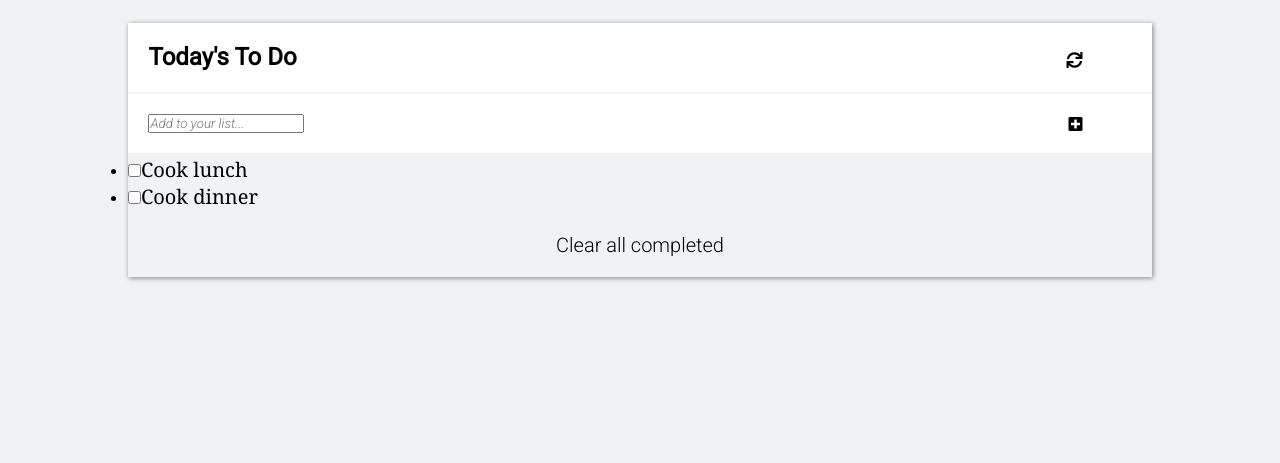
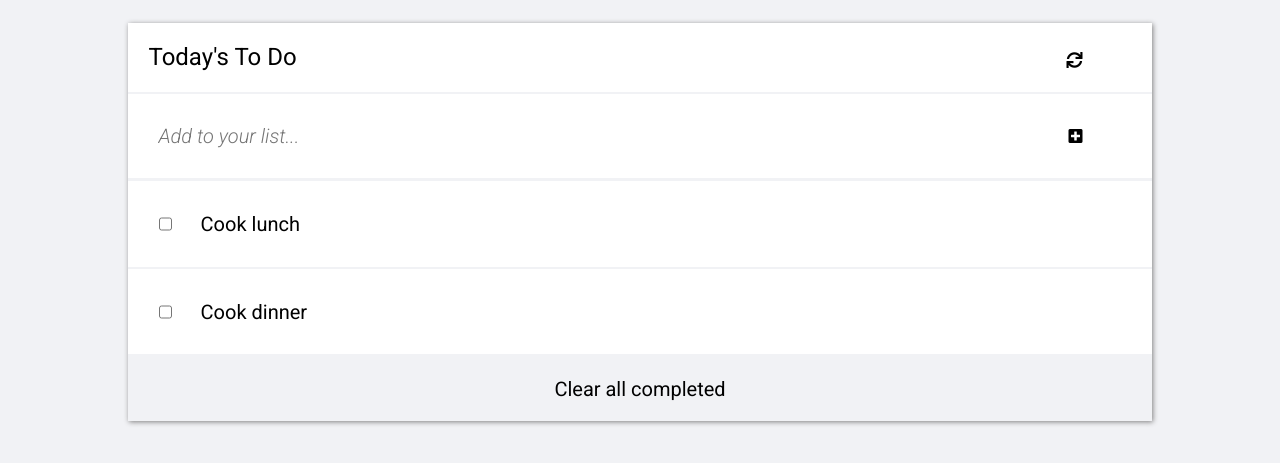
Before and after one commit to SelmaNdapanda/To-Do-List, a website built with webpack: page src/index.html in a window 1280 px wide. Shown: the part 91-554 px from the top of the page. Built offline with nearby package versions, Linux system fonts and the light colour scheme.

Commit message:
Update style.css file

```diff
--- a/src/style.css
+++ b/src/style.css
@@ -12,6 +12,7 @@ body {
 h1 {
   margin-top: 30px;
   margin-bottom: 30px;
+  font-weight: bold;
 }
 
 .container {
@@ -37,11 +38,16 @@ h1 {
   background-color: #ffff;
 }
 
+h2 {
+  font-weight: 400;
+}
+
 .sync-icon {
   display: flex;
   justify-content: right;
   padding-top: 5px;
   margin: auto 5% auto auto;
+  cursor: pointer;
 }
 
 .task-name {
@@ -50,6 +56,20 @@ h1 {
   padding: 2%;
   margin-bottom: 1px;
   background-color: #ffff;
+}
+
+.task-desk {
+  width: 85%;
+  border: none;
+  padding: 10px;
+  background-color: #ffff;
+  cursor: pointer;
+  font-size: 20px;
+  font-family: "Roboto", sans-serif;
+}
+
+input::placeholder {
+  font-style: italic;
 }
 
 .plus-icon {
@@ -64,49 +84,30 @@ h1 {
   cursor: move;
 }
 
-  .icon1 {
-    float: right;
-    color: rgb(142, 147, 151);
-    cursor: pointer;
-    font-size: medium;
-  }
-
-  .task {
-    display: flex;
-    padding: 3%;
-    background-color: white;
-  }
-
-  .task-box {
+.activity-container {
   padding: 0;
   margin: 0;
   list-style: none;
   display: grid;
   grid-template-columns: 1fr;
-    background-color: whitesmoke;
   row-gap: 2px;
 }
 
-  .todo-text {
-    width: 85%;
-    border: none;
-    padding: 10px;
-    background-color: white;
-    cursor: pointer;
+.activity {
+  display: flex;
+  padding: 3%;
+  background-color: #ffff;
 }
 
-  input::placeholder {
-    font-style: italic;
-  }
-
-  .task-check {
-    margin-right: 2%;
+.activity-check {
+  margin-right: 3%;
 }
 
 .list {
   font-size: 20px;
-    font-family: Georgia, 'Times New Roman', Times, serif;
-    font-weight: 100;
+    font-family: 'Roboto', sans-serif;
+    font-weight: 400;
+
 }
 
   .clear-container {
@@ -122,9 +123,5 @@ h1 {
     padding: 2%;
     cursor: pointer;
     font-size: 20px;
-    font-weight: lighter;
+    font-family: "Roboto", sans-serif;
   }
-
-  .fa-ellipsis-v {
-  margin-left: auto
-  }
```
Lines whose indentation alone changed are shown as unchanged.
